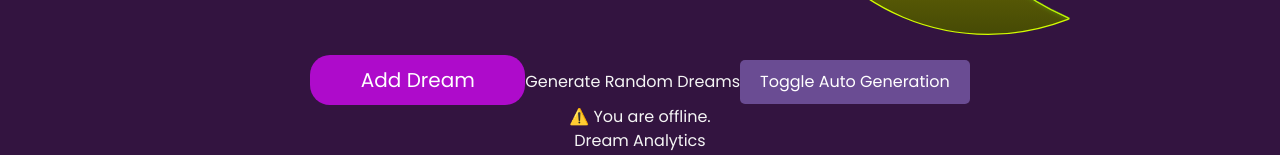
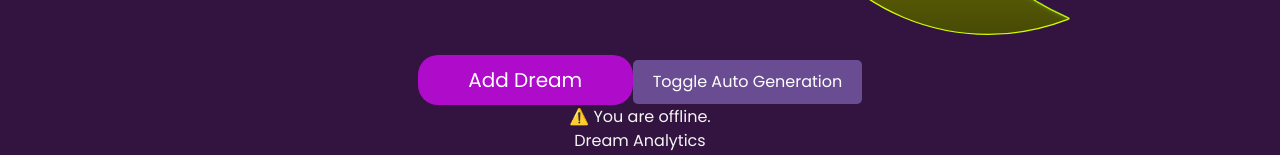
Before and after one commit to bogdan-andrei-pitarca/Oniriq-Dream-Journal, a Next.js app in the folder frontend/: page /journal in a window 1280 px wide. Shown: the part 603-758 px from the top of the page. Built offline with nearby package versions, Linux system fonts and the light colour scheme; no server answers; a web font is replaced by a local one.

Commit message:
fixed auto generation of dreams

```diff
--- a/frontend/src/app/journal/page.tsx
+++ b/frontend/src/app/journal/page.tsx
@@ -500,30 +500,6 @@ export default function Journal() {
                     Add Dream
                 </button>
                 <button
-                    className="generate-dreams-button"
-                    onClick={async () => {
-                        try {
-                            const response = await fetch(`${API_BASE_URL}/dreams/generate-random-dreams`, {
-                                method: "POST",
-                                headers: { "Content-Type": "application/json" },
-                                body: JSON.stringify({ count: 20 }) // Generate 20 random dreams
-                            });
-                            if (!response.ok) {
-                                throw new Error("Failed to generate random dreams");
-                            }
-                            const data = await response.json();
-                            console.log(data.message);
-                            setCurrentPage(1); // Reset pagination to fetch the new dreams
-                            setHasMore(true);
-                        } catch (error) {
-                            console.error("Error generating random dreams:", error);
-                        }
-                    }}
-                    data-testid="generate-dreams-button"
-                >
-                    Generate Random Dreams
-                </button>
-                <button
                     className="toggle-generation-button"
                     onClick={async () => {
                         try {
```
